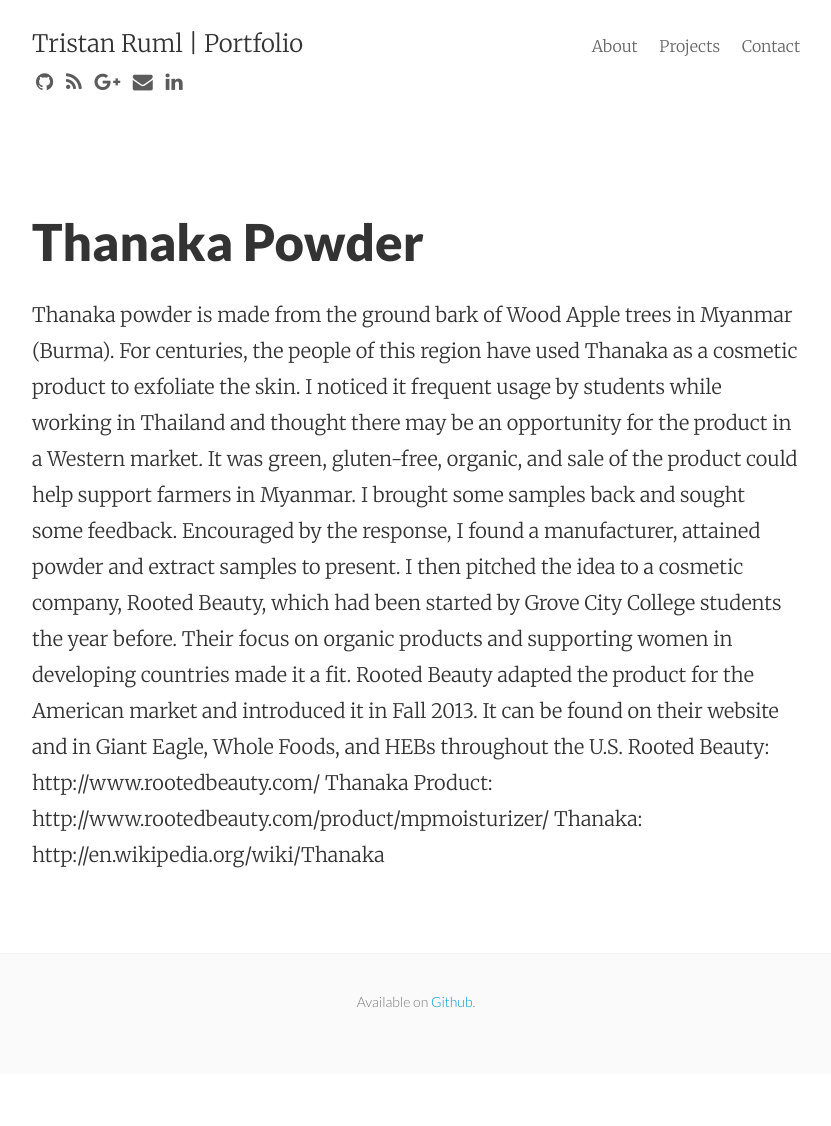
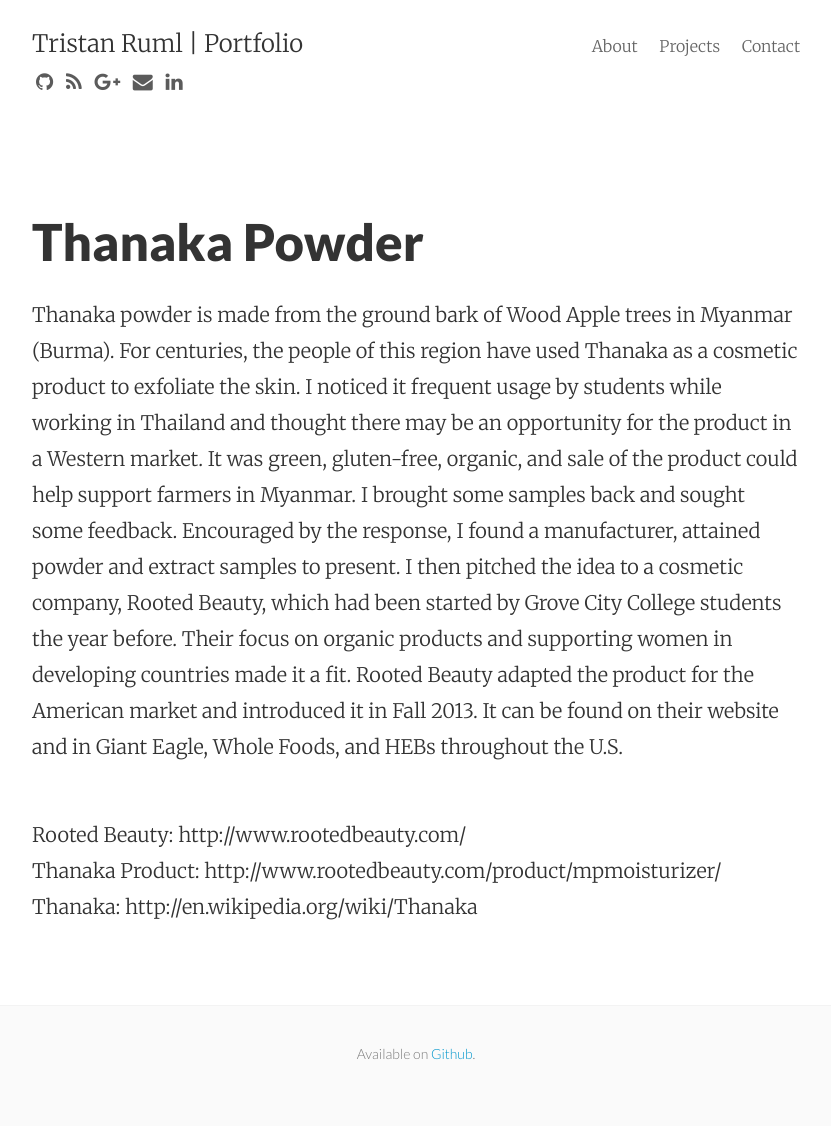
Before and after one commit to tkruml/tkruml.github.io, a Jekyll site: the page built from thanaka-powder.md, in a window 1280 px wide. Shown: the whole page, without its empty margins (224-1055 px from the left). Built offline with Jekyll 4.4.1, drawn with Linux system fonts in a browser that asks for light colours; nearby versions of some CDN libraries; before the commit the page ends 1074 px from its top, so only the background shows below that; part of the change alters nothing that is shown.

```diff
--- a/thanaka-powder.md
+++ b/thanaka-powder.md
@@ -5,6 +5,7 @@ permalink: /thanaka-powder/
 ---
 
 Thanaka powder is made from the ground bark of Wood Apple trees in Myanmar (Burma). For centuries, the people of this region have used Thanaka as a cosmetic product to exfoliate the skin. I noticed it frequent usage by students while working in Thailand and thought there may be an opportunity for the product in a Western market. It was green, gluten-free, organic, and sale of the product could help support farmers in Myanmar. I brought some samples back and sought some feedback. Encouraged by the response, I found a manufacturer, attained powder and extract samples to present. I then pitched the idea to a cosmetic company, Rooted Beauty, which had been started by Grove City College students the year before. Their focus on organic products and supporting women in developing countries made it a fit. Rooted Beauty adapted the product for the American market and introduced it in Fall 2013. It can be found on their website and in Giant Eagle, Whole Foods, and HEBs throughout the U.S.
-Rooted Beauty: http://www.rootedbeauty.com/
-Thanaka Product: http://www.rootedbeauty.com/product/mpmoisturizer/
-Thanaka: http://en.wikipedia.org/wiki/Thanaka
+
+<br>Rooted Beauty: http://www.rootedbeauty.com/
+<br>Thanaka Product: http://www.rootedbeauty.com/product/mpmoisturizer/
+<br>Thanaka: http://en.wikipedia.org/wiki/Thanaka
```
